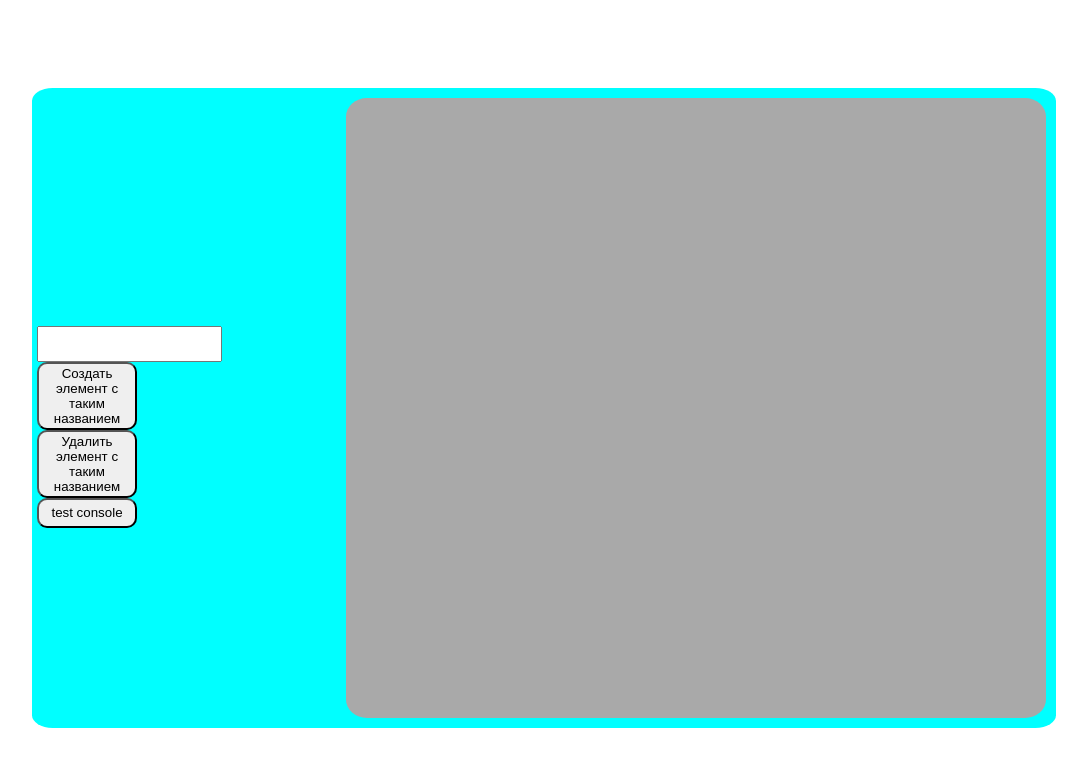
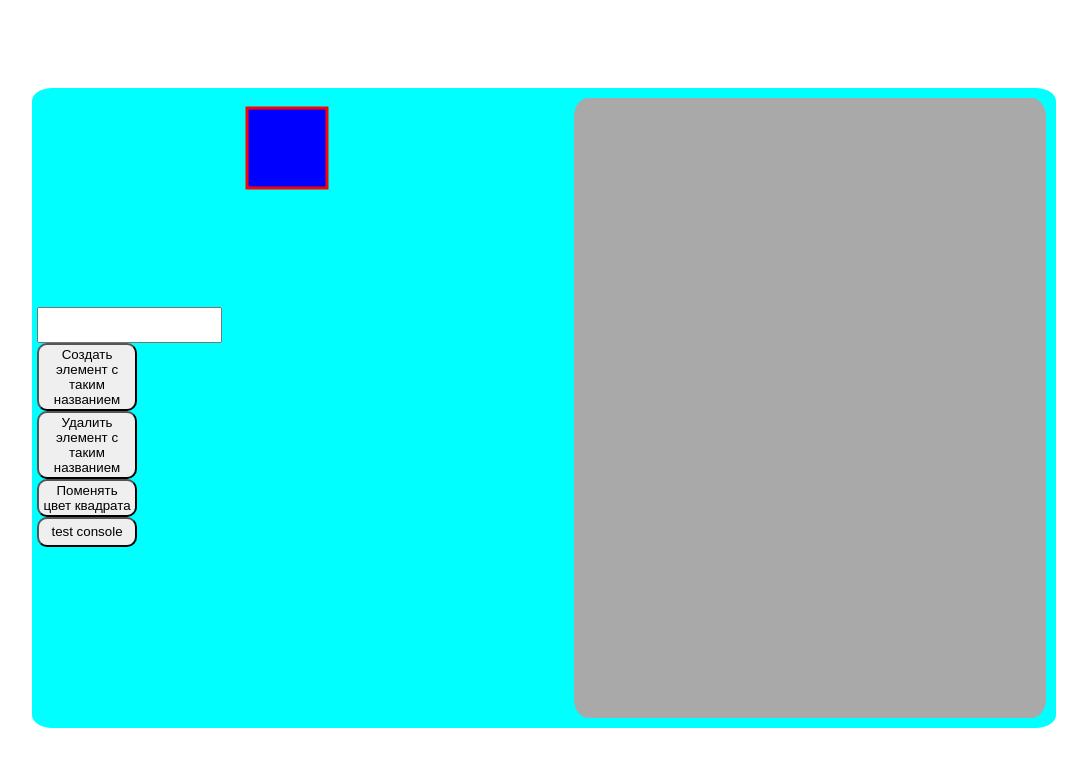
Before and after one commit to SoloLineDefender/sitedeplome, a React app: page / in a window 1280 px wide. Shown: the top 766 px of the page, without its empty margins (56-1143 px from the left). Built offline with nearby package versions, Linux system fonts and the light colour scheme.

Commit message:
Check how work svg

```diff
--- a/src/app/pages/main/index.jsx
+++ b/src/app/pages/main/index.jsx
@@ -69,52 +69,48 @@ const MainPage = () => {
         let ViewArrow = document.getElementById("ViewBox")
         let WritenText = document.getElementById("WriteText")
         let k = 0
+        let f = ViewArrow.childNodes.length
         for (;k<ViewArrow.childNodes.length;k++) {
+            f--
             let ThisElement = ViewArrow.children[k]
             if(WritenText.value == ThisElement.innerText){
                 ThisElement.remove()
             }
-            else if(WritenText.value != ThisElement.innerText){
-                console.log("!")
+            else if (f<=0) {
+                TextSomeOne.innerHTML = "Такого Элемента нет"
             }
          }
-        {
-            // let TextSomeOne = document.getElementById("textSomeOne")
-            // TextSomeOne.innerHTML = "Такого элемента нет"
-        }
     }
 
 
 
-    function CheckName (){
-        let ViewArrow = document.getElementById("ViewBox")
-        let WritenText = document.getElementById("WriteText")
-        let TextSomeOne = document.getElementById("textSomeOne")
-        let k = 0
-        let f = ViewArrow.childNodes.length
-        for (;k<ViewArrow.childNodes.length;k++) {
-            f--
-            let TimerProperty = ViewArrow.children[k]
-            if(WritenText.value == TimerProperty.innerText){
-                TimerProperty.remove()
-            } else if (f<=0) {
-                TextSomeOne.innerHTML = "Такого Элемента нет"
-            }
-        }
-
-
+    function Check (){
+        let d = document.getElementById("SVG")
+        console.dir(d)
+        let s = document.getElementById("WriteText")
+        let f = d.firstElementChild
+        console.dir(f.attributes[0])
+        f.attributes[0].value = s.value
+        f.attributes[3].value = s.value
+        //Попытаться провести кводрат линиями
     }
 
     return (
         <React.Fragment>
             <div className="mainWindow" id="MainWindow" name="mainWindow">
                 <div className="inputBox">
-                <input type="text" id="WriteText" className="text" name="text" onChange={test} onSubmit={CheckName}/>
-                <button className="enter" id="enter" onClick={test4}>Создать элемент с таким названием</button>
-                <button className="enter" id="enter" onClick={test5}>Удалить элемент с таким названием</button>
-                <button className="enter" id="enter" onClick={CheckName}>test console</button>
+                    <input type="text" id="WriteText" className="text" name="text" onChange={test} onSubmit={Check}/>
+                    <button className="enter" id="enter" onClick={test4}>Создать элемент с таким названием</button>
+                    <button className="enter" id="enter" onClick={test5}>Удалить элемент с таким названием</button>
+                    <button className="enter" id="enter" onClick={test4}>Поменять цвет квадрата</button>
+                    <button className="enter" id="enter" onClick={Check}>test console</button>
                 </div>
-                <p className="textSome" id="textSomeOne" name="123" ></p>
+                <svg className="svg" id="SVG" height="200px" width="200px">
+                    <path stroke="red" strokeWidth="3" d="M20,20 L20,100 100,100 100,20 z" fill="blue"/>
+                </svg>
+                <div className="textSome" id="textSomeOne" name="123" >
+
+                </div>
                 <div className="viewBox" id="ViewBox" name="ViewBox"></div>
             </div>
             {/* {test2()} */}
--- a/src/app/pages/main/main.scss
+++ b/src/app/pages/main/main.scss
@@ -37,10 +37,11 @@
         justify-content: center;
         font-size: 24px;
         font-weight: bold;
-        max-width: 100px;
-        min-width: 30px;
+        max-width: 200px;
+        min-width: 50px;
         width: 30%;
         overflow: hidden;
+
     }
     .viewBox {
         display: flex;
```
